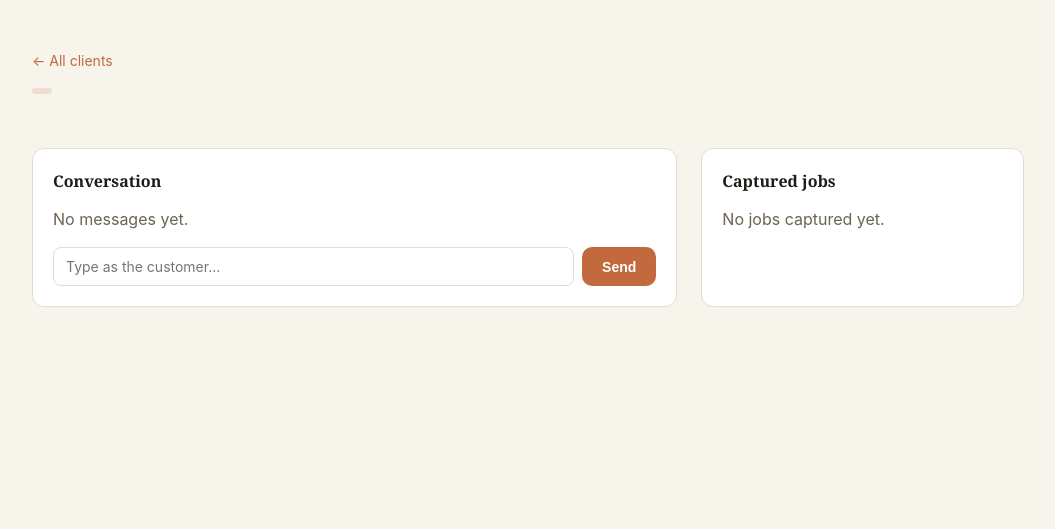
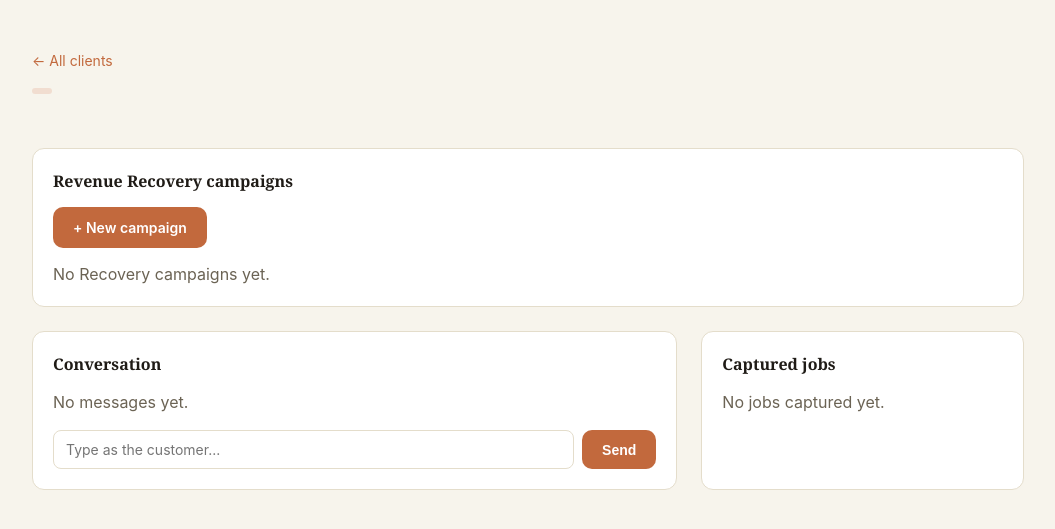
Before and after one commit to nandanreddy077-spec/roster, a FastAPI app: page /clients/1 in a window 1280 px wide. Shown: the part 65-594 px from the top of the page, without its empty margins (112-1167 px from the left). Run offline with FastAPI, Linux system fonts and the light colour scheme.

Commit message:
Link Recovery campaigns from the client dashboard
Co-Authored-By: Claude Haiku 4.5 <noreply@anthropic.com>

```diff
--- a/agent/app.py
+++ b/agent/app.py
@@ -147,6 +147,9 @@ def client_detail(request: Request, client_id: int):
         jobs = session.exec(
             select(Job).where(Job.client_id == client_id).order_by(Job.created_at.desc())
         ).all()
+        campaigns = session.exec(
+            select(RecoveryCampaign).where(RecoveryCampaign.client_id == client_id).order_by(RecoveryCampaign.created_at.desc())
+        ).all()
 
     chat = [
         {"role": m.role, "text": extract_display_text(json.loads(m.content_json))}
@@ -157,7 +160,7 @@ def client_detail(request: Request, client_id: int):
     return templates.TemplateResponse(
         request,
         "client_detail.html",
-        {"client": client, "chat": chat, "jobs": jobs},
+        {"client": client, "chat": chat, "jobs": jobs, "campaigns": campaigns},
     )
 
 
--- a/agent/static/styles.css
+++ b/agent/static/styles.css
@@ -181,6 +181,22 @@ a { color: var(--accent); text-decoration: none; }
 .job-urgency.same_day { background: rgba(194, 105, 61, 0.12); color: var(--accent); }
 .job-urgency.routine { background: rgba(75, 122, 91, 0.12); color: var(--good); }
 
+.recovery-panel {
+  background: var(--card);
+  border: 1px solid var(--border);
+  border-radius: 12px;
+  padding: 20px;
+  margin-top: 24px;
+}
+.recovery-panel h2 { font-size: 16px; margin-bottom: 14px; }
+.recovery-panel .btn { margin-bottom: 14px; }
+
+.job-urgency.status-pending { background: var(--bg-alt); color: var(--text-dim); }
+.job-urgency.status-awaiting_slot { background: rgba(194, 105, 61, 0.12); color: var(--accent); }
+.job-urgency.status-booked { background: rgba(75, 122, 91, 0.12); color: var(--good); }
+.job-urgency.status-declined { background: rgba(176, 71, 62, 0.12); color: var(--bad); }
+.job-urgency.status-no_response { background: var(--bg-alt); color: var(--soon); }
+
 @media (max-width: 720px) {
   .client-list { grid-template-columns: 1fr; }
   .detail-grid { grid-template-columns: 1fr; }
--- a/agent/templates/client_detail.html
+++ b/agent/templates/client_detail.html
@@ -4,6 +4,18 @@
 <a class="back-link" href="/clients">&larr; All clients</a>
 <h1>{{ client.business_name }}</h1>
 <span class="trade-tag">{{ client.trade }}</span>
+
+<section class="recovery-panel">
+  <h2>Revenue Recovery campaigns</h2>
+  <a class="btn btn-primary" href="/clients/{{ client.id }}/recovery/new">+ New campaign</a>
+  {% for c in campaigns %}
+  <div class="job-card">
+    <a href="/clients/{{ client.id }}/recovery/{{ c.id }}"><strong>{{ c.name }}</strong></a>
+    <span class="trade-tag">{{ c.face }}</span>
+  </div>
+  {% endfor %}
+  {% if not campaigns %}<p class="empty">No Recovery campaigns yet.</p>{% endif %}
+</section>
 
 <div class="detail-grid">
   <section class="chat-panel">
```
Also changed, not shown: agent/tests/test_recovery_endpoint.py (+15 -0 lines).
